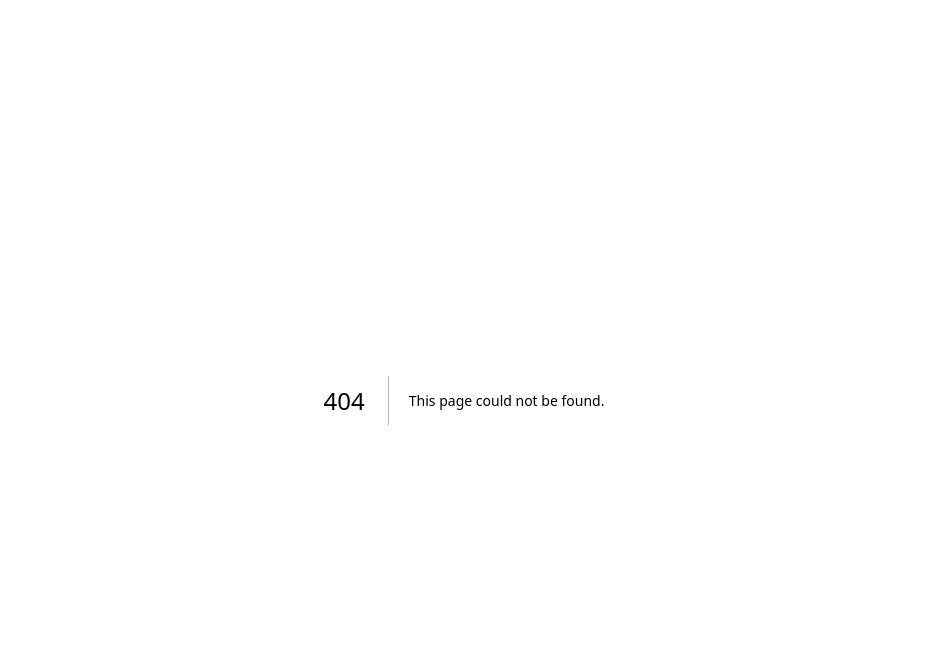
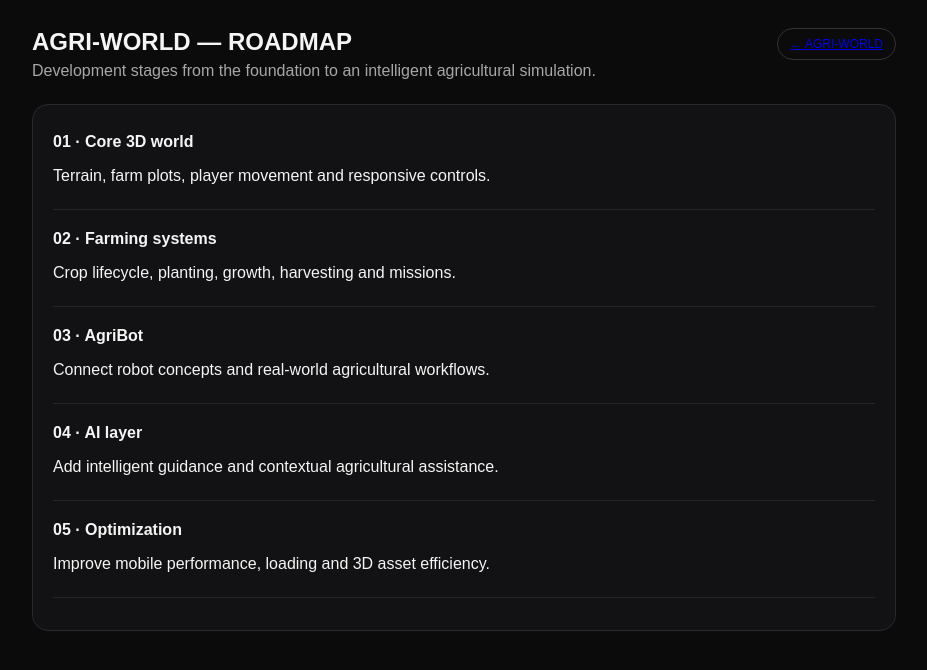
Before and after one commit to gokulmaniraj2008-collab/sovereign-ai-worker, a Next.js app in the folder frontend/: page /agri-world/roadmap in a window 1280 px wide. Before the commit this address had no page. Shown: the top 670 px of the page, without its empty margins (176-1103 px from the left). Built offline with nearby package versions, Linux system fonts and the light colour scheme.

Commit message:
Add AGRI-WORLD roadmap page

```diff
--- /dev/null
+++ b/frontend/app/agri-world/roadmap/page.tsx
@@ -0,0 +1,7 @@
+import Link from 'next/link';
+
+const roadmap = [['01','Core 3D world','Terrain, farm plots, player movement and responsive controls.'],['02','Farming systems','Crop lifecycle, planting, growth, harvesting and missions.'],['03','AgriBot','Connect robot concepts and real-world agricultural workflows.'],['04','AI layer','Add intelligent guidance and contextual agricultural assistance.'],['05','Optimization','Improve mobile performance, loading and 3D asset efficiency.']];
+
+export default function RoadmapPage() {
+  return <main className="shell"><header><div><h1>AGRI-WORLD — ROADMAP</h1><p>Development stages from the foundation to an intelligent agricultural simulation.</p></div><Link href="/agri-world" className="badge">← AGRI-WORLD</Link></header><section className="card"><div>{roadmap.map(([num,title,desc])=><article className="source" key={num} style={{marginBottom:12}}><b>{num} · {title}</b><p>{desc}</p></article>)}</div></section></main>;
+}
```
